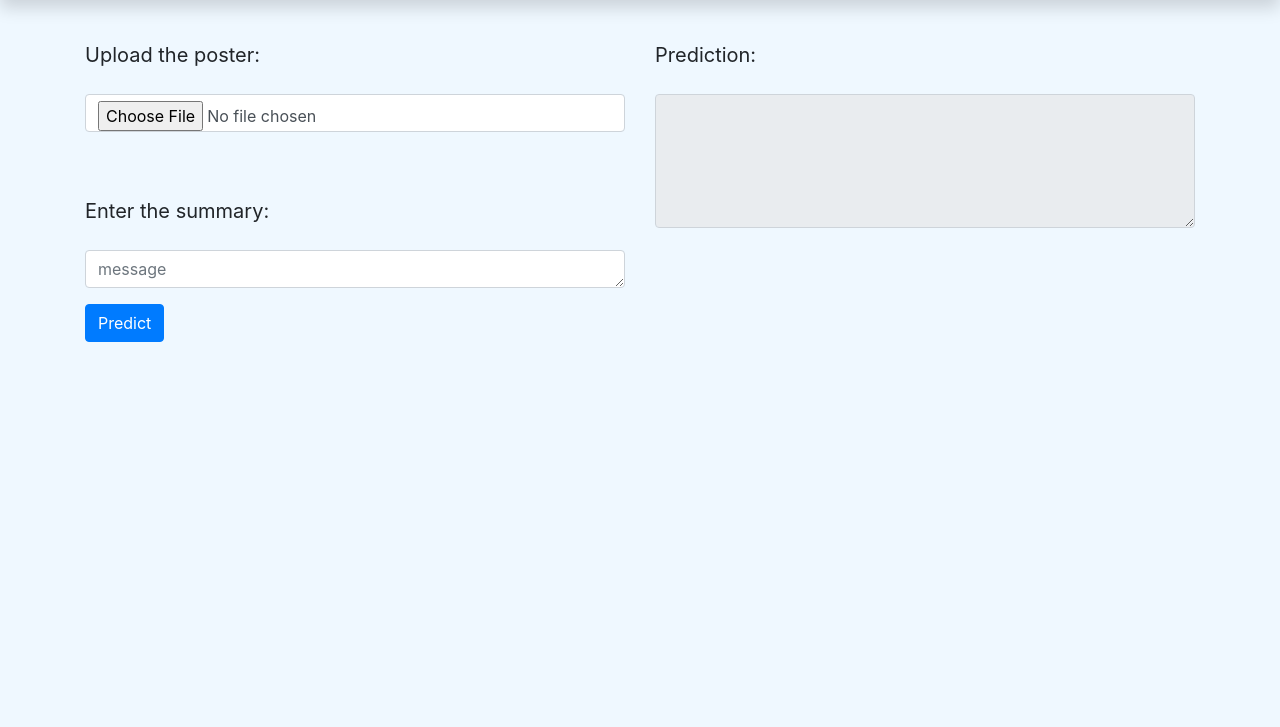
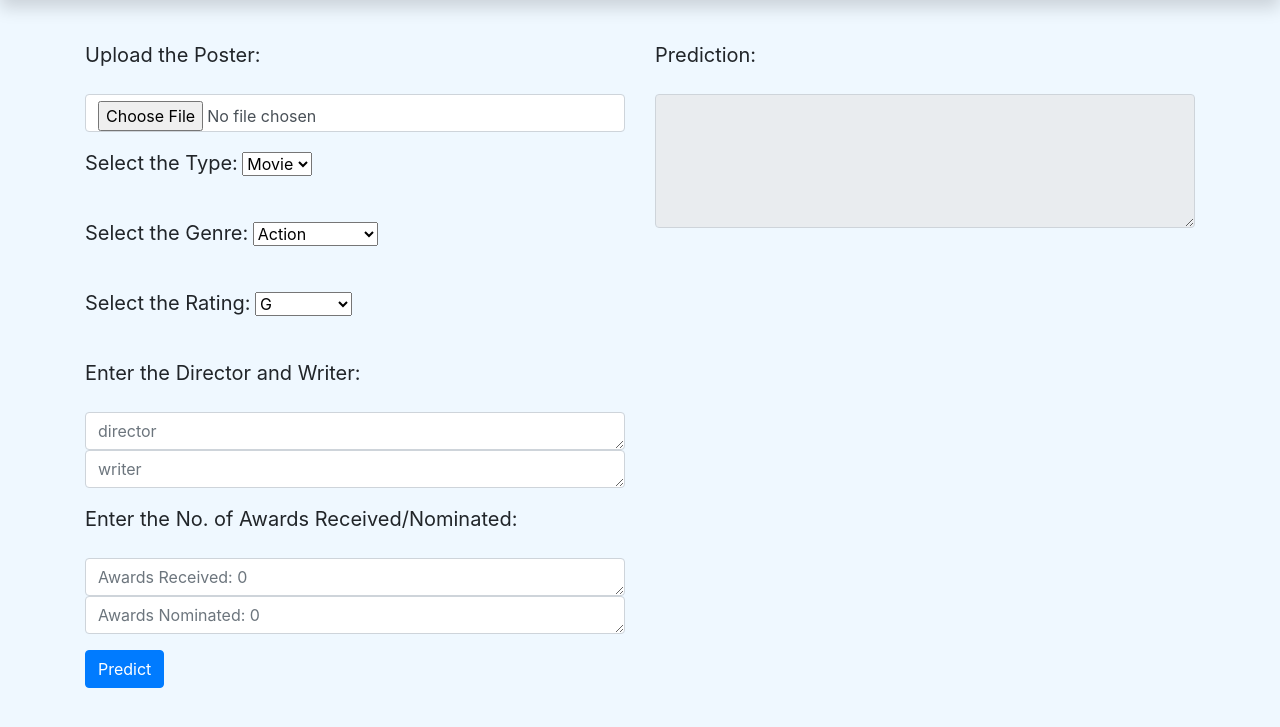
Before and after one commit to azuretime/Netflix-Prediction, a Flask app: page / in a window 1280 px wide. Shown: the part 56-783 px from the top of the page. Run offline with Flask 3, Linux system fonts and the light colour scheme; some libraries are stand-ins or nearby versions.

Commit message:
update UI

```diff
--- a/app.py
+++ b/app.py
@@ -3,8 +3,8 @@ from werkzeug.utils import secure_filename
 import os
 import numpy as np
 import yaml
-import joblib
-import logging
+from PIL import Image
+import matplotlib.pyplot as plt
 
 webapp_root = "webapp"
 params_path = "params.yaml"
@@ -44,6 +44,7 @@ def form_response(dict_request):
     try:
         if validate_input(dict_request):
             data = dict_request.values()
+            print('data=============',data)
             response = 'predict(data 7658765876576)'
             return response
     except Emptymessage as e:
@@ -61,8 +62,16 @@ def index():
                 image = request.files['file']
                 if image.filename != '':
                     filename = secure_filename(image.filename)
-                    logging.info('upload_image filename: ' + filename)
+                    print('upload_image filename: ' + filename)
                     image.save(os.path.join(app.config['UPLOAD_FOLDER'], filename))
+                type = request.form['type']
+                genre = request.form['genre']
+                awards_received = request.form['awards_received']
+                awards_nominated = request.form['awards_nominated']
+                director = request.form['director']
+                writer = request.form['writer']
+                rating = request.form['rating']
+
                 return render_template("index.html", response=response, filename= filename)
         except Exception as e:
             print(e)
--- a/webapp/templates/index.html
+++ b/webapp/templates/index.html
@@ -9,8 +9,6 @@ NetflixPrediction
 <!-- Custom CSS -->
 <link rel="stylesheet" href="{{ url_for('static', filename='css/main.css') }}">
 {% endblock custom_css %}
-
-
 {% block body %}
 <!-- nav bar -->
 
@@ -40,43 +38,101 @@ NetflixPrediction
             <div class="row">
                 <div class="col">
                     <form method="POST" enctype="multipart/form-data">
-                        <!-- Image Input block-->
-                        <div class="form-group">
+                    <!-- Image Input block-->
+                    <div class="form-group">
                         <label for="translation">
                             <blockquote class="blockquote">
-                                <p class="mb-2">Upload the poster:</p>
+                                <p class="mb-2">Upload the Poster:</p>
                             </blockquote>
                         </label>
                         <input class="form-control" type="file" name="file" rows="1" required>
+                        </div>
+                    <div class="form-group">
+                        <!-- Type Input block-->
+                        <label for="translation">
+                            <blockquote class="blockquote">
+                                <p class="mb-2">Select the Type:</p>
+                            </blockquote>
+                        </label>
+                        <select name="type" required>
+                            <option value="Movie">Movie</option>
+                            <option value="Series">Series</option>
+                        </select>
                     </div>
-                    {% if filename %}
-                        <div class="mt-5">
-                            <img src="{{ url_for('display_image', filename=filename) }}" style="width: 100px;">
-                        </div>
-                    {% endif %}
-                    <br>
-                    <br>
+                    <div class="form-group">
+                        <!-- Genre Input block-->
+                        <label for="translation">
+                            <blockquote class="blockquote">
+                                <p class="mb-2">Select the Genre:</p>
+                            </blockquote>
+                        </label>
+                        <select name="genre" required>
+                            <option value="Action">Action</option>
+                            <option value="Sci-fi">Sci-fi</option>
+                            <option value="Drama">Drama</option>
+                            <option value="Horror">Horror</option>
+                            <option value="Animation">Animation</option>
+                            <option value="Documentary">Documentary</option>
+                            <option value="Family">Family</option>
+                            <option value="Thriller">Thriller</option>
+                            <option value="Other">Other</option>
+                        </select>
+                    </div>
+                    <div class="form-group">
+                        <!-- Genre Input block-->
+                        <label for="translation">
+                            <blockquote class="blockquote">
+                                <p class="mb-2">Select the Rating:</p>
+                            </blockquote>
+                        </label>
+                        <select name="rating" required>
+                            <option value="G">G</option>
+                            <option value="TV-Y">TV-Y</option>
+                            <option value="TV-G">TV-G</option>
+                            <option value="PG">PG</option>
+                            <option value="TV-Y7">TV-Y7</option>
+                            <option value="TV-Y7-FV">TV-Y7-FV</option>
+                            <option value="TV-PG">TV-PG</option>
+                            <option value="PG-13">PG-13</option>
+                            <option value="TV-14">TV-14</option>
+                            <option value="R">R</option>
+                            <option value="NC-17">NC-17</option>
+                            <option value="TV-MA">TV-MA</option>
+                        </select>
+                    </div>
 
                         <!-- Text Input block-->
                         <div class="form-group">
                             <label for="translation">
                                 <blockquote class="blockquote">
-                                    <p class="mb-2">Enter the summary:</p>
+                                    <p class="mb-2">Enter the Director and Writer:</p>
                                 </blockquote>
                             </label>
-                            <textarea class="form-control" name="message" rows="1"
-                                placeholder="message" required></textarea>
+                            <textarea class="form-control" name="director" rows="1"
+                                placeholder="director" required></textarea>
+                             <textarea class="form-control" name="writer" rows="1"
+                                placeholder="writer" required></textarea>
                         </div>
-
+                        <div class="form-group">
+                            <label for="translation">
+                                <blockquote class="blockquote">
+                                    <p class="mb-2">Enter the No. of Awards Received/Nominated:</p>
+                                </blockquote>
+                            </label>
+                            <textarea class="form-control" name="awards_received" rows="1"
+                                placeholder="Awards Received: 0" required></textarea>
+                                <textarea class="form-control" name="awards_nominated" rows="1"
+                                placeholder="Awards Nominated: 0" required></textarea>
+                        </div>
                         <!-- Submit text -->
                         <div class="form-group">
                         </div>
                         <button type="submit" class="btn btn-primary mb-2">Predict</button></br>
                         </br>
                     </form>
-                    <!-- Translated text returned by the Translate API is rendered here. -->
                 </div>
                 <div class="col">
+
                     <form>
                         <div class="form-group">
                             <label for="translation-result">
@@ -89,6 +145,11 @@ NetflixPrediction
                             <textarea readonly class="form-control" id="exTextarea" rows="5">{{ response }}</textarea>
                         </div>
                     </form>
+                    {% if filename %}
+                        <div class="mt-5">
+                            <img src="{{ url_for('display_image', filename=filename) }}" style="width: 200px;">
+                        </div>
+                    {% endif %}
                 </div>
             </div>
         </div>
```
Also changed, not shown: image.py (added, +29 -0 lines), README.md, webapp/static/uploads/1.jpeg (added), webapp/static/uploads/1_copy.jpeg (added), 1 other file.
